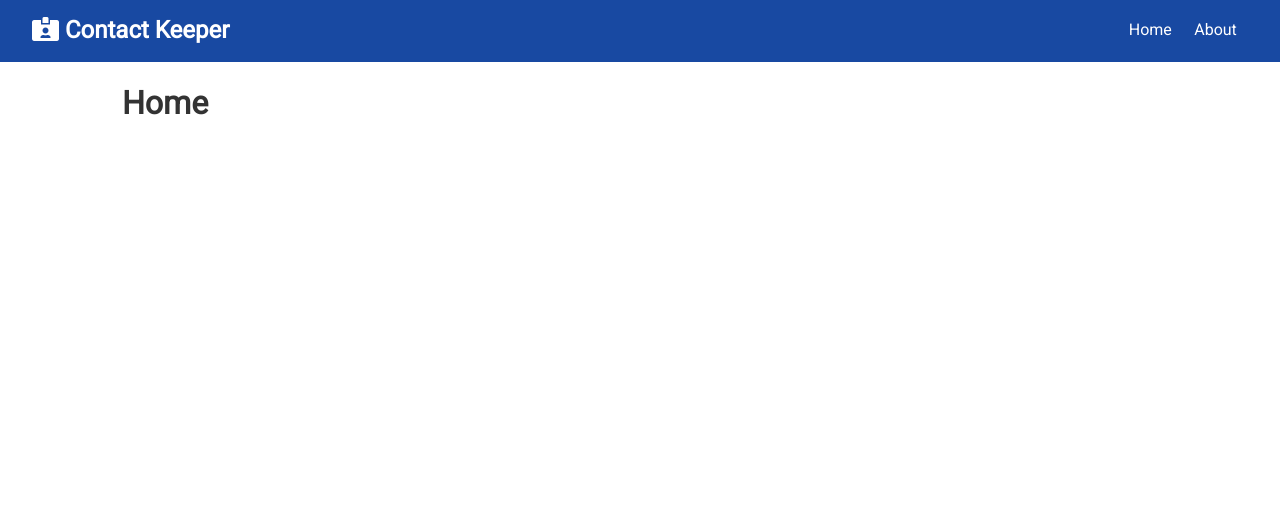
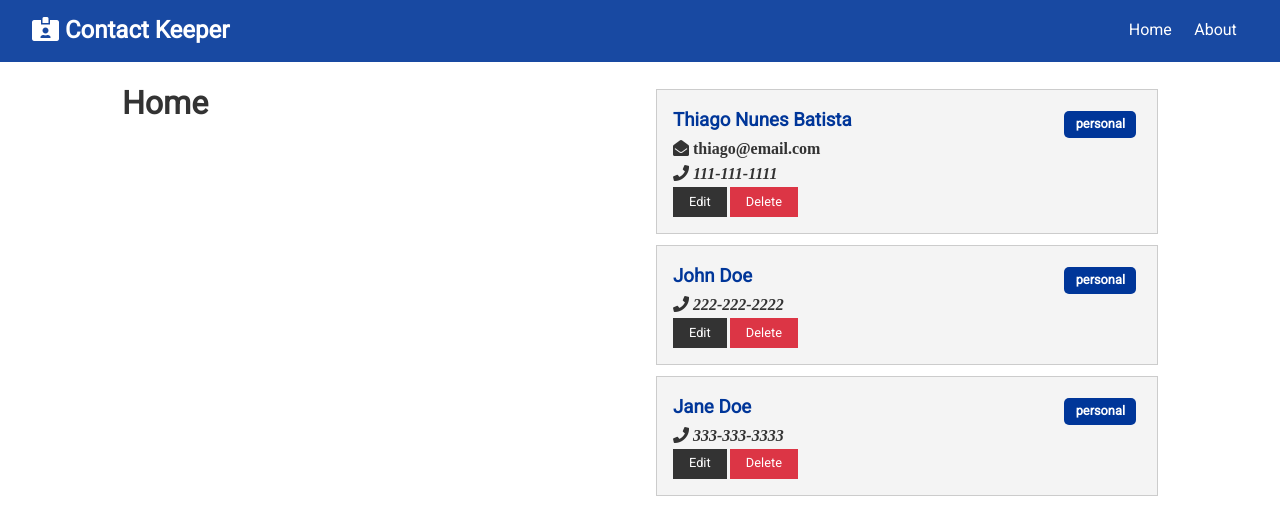
Before and after one commit to ThiagoNunesBatista-zz/contact-keeper, a React (Create React App) app in the folder front-end/: page / in a window 1280 px wide. Shown: the top 518 px of the page. Built offline with nearby package versions, Linux system fonts and the light colour scheme.

Commit message:
Add contacts and contact item

```diff
--- /dev/null
+++ b/front-end/src/components/contacts/ContactItem.js
@@ -0,0 +1,31 @@
+// External Imports
+// JavaScript
+import PropTypes from 'prop-types'
+import React from 'react'
+import ContactContext from '../../context/contact/ContactContext'
+
+const ContactItem = ({ contact: { name, email, phone, type } }) => {
+  return (
+    <div className='card bg-light'>
+      <h3 className='text-primary text-left'>{name[0].toUpperCase() + name.slice(1)}
+        <span style={{ float: 'right' }} className={'badge ' + (type === 'professional' ? 'badge-success' : 'badge-primary')}>{type}</span>
+      </h3>
+
+      <ul>
+        {email && <li><i className='fas fa-envelope-open'> {email}</i></li>}
+        {phone && <li className='fas fa-phone'><i> {phone}</i></li>}
+      </ul>
+
+      <p>
+        <button className='btn btn-dark btn-sm'>Edit</button>
+        <button className='btn btn-danger btn-sm'>Delete</button>
+      </p>
+    </div>
+  )
+}
+
+ContactItem.propTypes = {
+  contacts: PropTypes.object.isRequired
+}
+
+export default ContactItem
--- /dev/null
+++ b/front-end/src/components/contacts/Contacts.js
@@ -0,0 +1,25 @@
+// External Imports
+// JavaScript
+import React, { useContext } from 'react'
+
+// Internal Imports
+// JavaScript
+import ContactContext from '../../context/contact/ContactContext'
+import ContactItem from './ContactItem'
+
+const Contacts = () => {
+  // Set Context
+  const context = useContext(ContactContext)
+
+  // Destructuring - Getting The Needed Values
+  const { contacts } = context
+
+  return (
+    <div>
+      {contacts.map(current => <ContactItem contact={current} key={current.id} />
+      )}
+    </div>
+  )
+}
+
+export default Contacts
--- a/front-end/src/components/pages/Home.js
+++ b/front-end/src/components/pages/Home.js
@@ -1,9 +1,16 @@
+// External Imports
+// JavaScript
 import React from 'react'
+
+// Internal Imports
+// JavaScript
+import Contacts from '../contacts/Contacts'
 
 const Home = () => {
   return (
-    <div>
+    <div className='grid-2'>
       <h1>Home</h1>
+      <Contacts />
     </div>
   )
 }
--- a/front-end/src/context/contact/ContactContext.js
+++ b/front-end/src/context/contact/ContactContext.js
@@ -27,7 +27,8 @@ export const ContactContextProvider = props => {
         id: 1,
         name: 'Thiago Nunes Batista',
         phone: '111-111-1111',
-        type: 'personal'
+        type: 'personal',
+        email: 'thiago@email.com'
       },
 
       {
```
